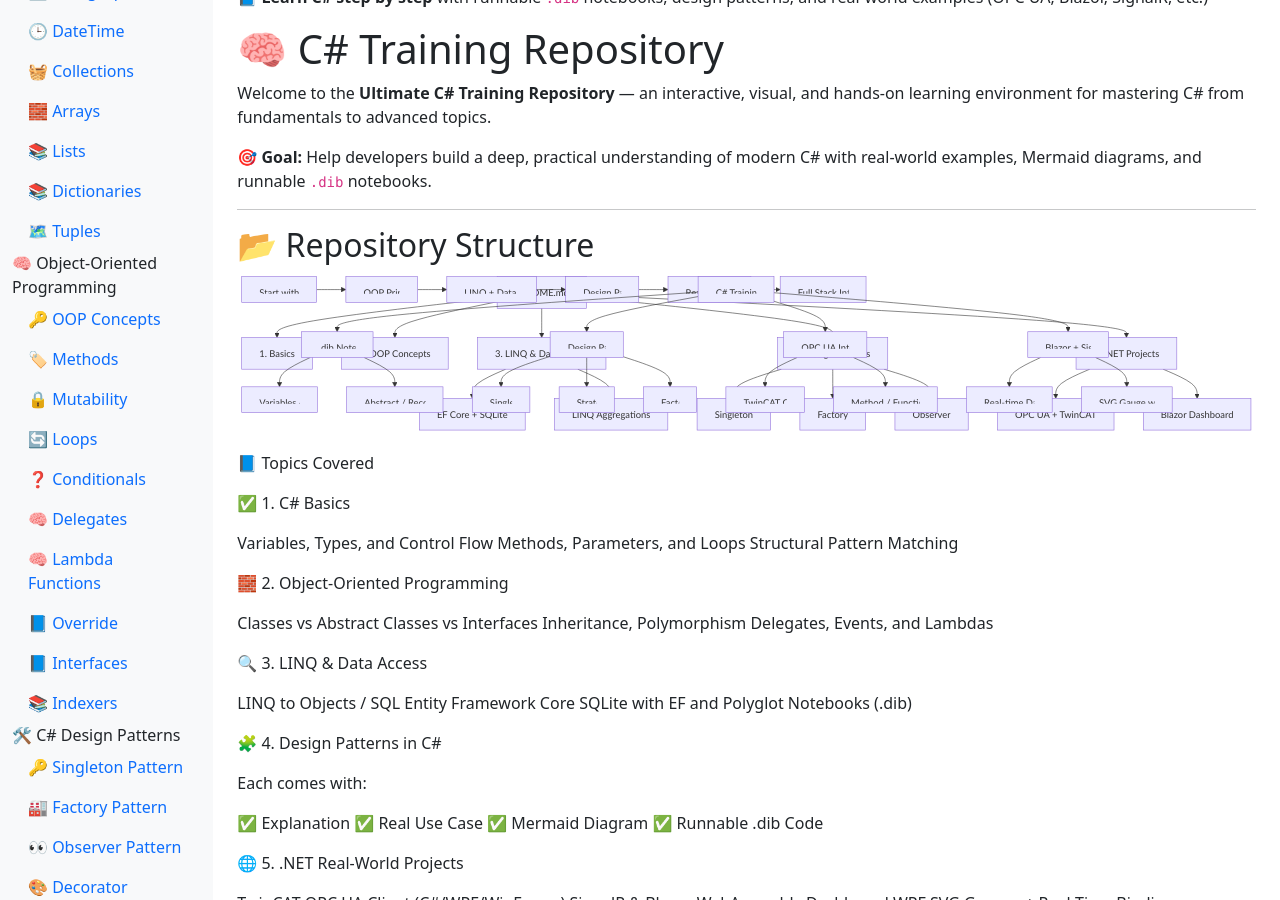
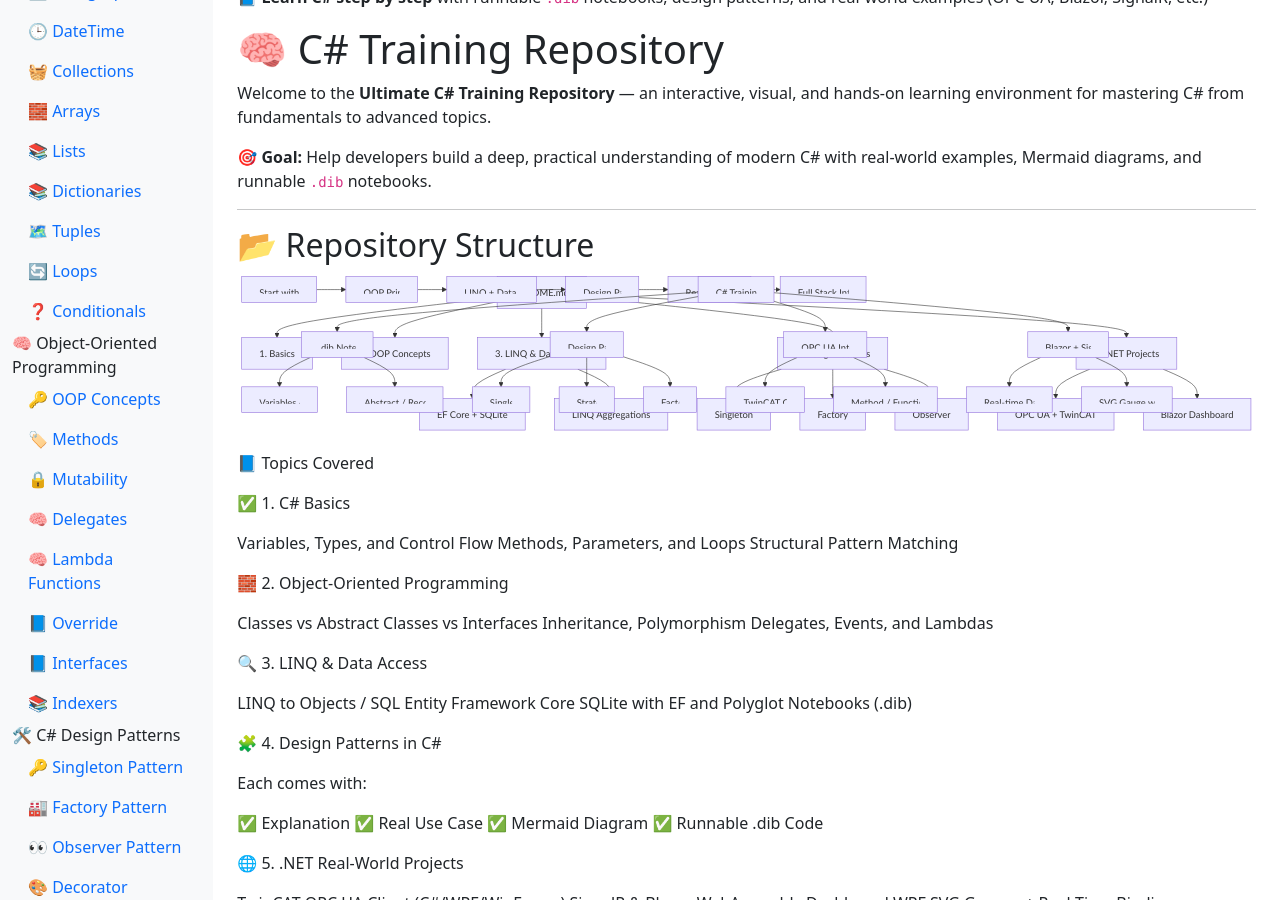
Before and after one commit to buribalkan/C-SHARP-Training, a Jekyll site: the page built from README.md, in a window 1280 px wide and 900 px high, scrolled down 319 px. Built offline with Jekyll 4.4.1, drawn with Linux system fonts in a browser that asks for light colours; nearby versions of some CDN libraries; our own code applies the rules of GitHub Pages for plain Markdown files.

Commit message:
Update sidebar.html

```diff
--- a/_includes/sidebar.html
+++ b/_includes/sidebar.html
@@ -15,12 +15,12 @@
           <li class="nav-item"><a class="nav-link" href="{{ site.baseurl }}/Lists">📚 Lists</a></li>
           <li class="nav-item"><a class="nav-link" href="{{ site.baseurl }}/Dictionaries">📚 Dictionaries</a></li>
           <li class="nav-item"><a class="nav-link" href="{{ site.baseurl }}/Tuples">🗺️ Tuples</a></li>
+          <li class="nav-item"><a class="nav-link" href="{{ site.baseurl }}/Loops">🔄 Loops</a></li>
+          <li class="nav-item"><a class="nav-link" href="{{ site.baseurl }}/Conditionals">❓ Conditionals</a></li>
     🧠 Object-Oriented Programming
           <li class="nav-item"><a class="nav-link" href="{{ site.baseurl }}/Object-Oriented-Programming">🔑 OOP Concepts</a></li>
           <li class="nav-item"><a class="nav-link" href="{{ site.baseurl }}/Methods">🏷️ Methods</a></li>
           <li class="nav-item"><a class="nav-link" href="{{ site.baseurl }}/Mutability">🔒 Mutability</a></li>
-          <li class="nav-item"><a class="nav-link" href="{{ site.baseurl }}/Loops">🔄 Loops</a></li>
-          <li class="nav-item"><a class="nav-link" href="{{ site.baseurl }}/Conditionals">❓ Conditionals</a></li>
           <li class="nav-item"><a class="nav-link" href="{{ site.baseurl }}/Delegates">🧠 Delegates</a></li>
           <li class="nav-item"><a class="nav-link" href="{{ site.baseurl }}/Lambda-Functions">🧠 Lambda Functions</a></li>
           <li class="nav-item"><a class="nav-link" href="{{ site.baseurl }}/Override">📘 Override</a></li>
```
